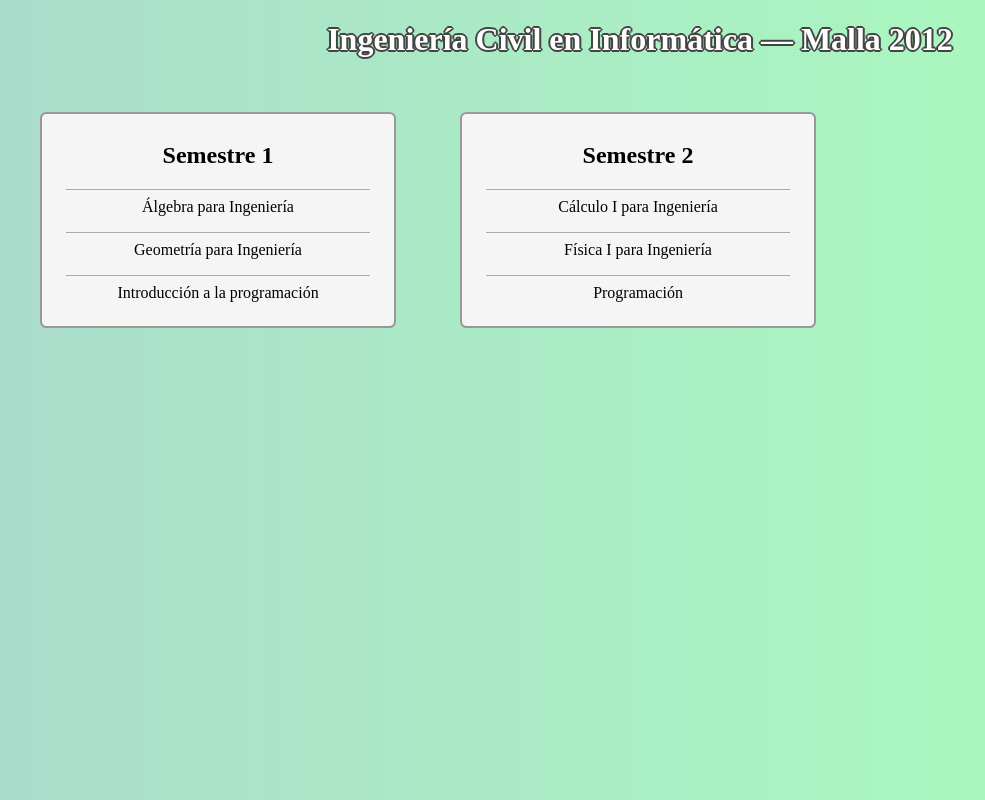
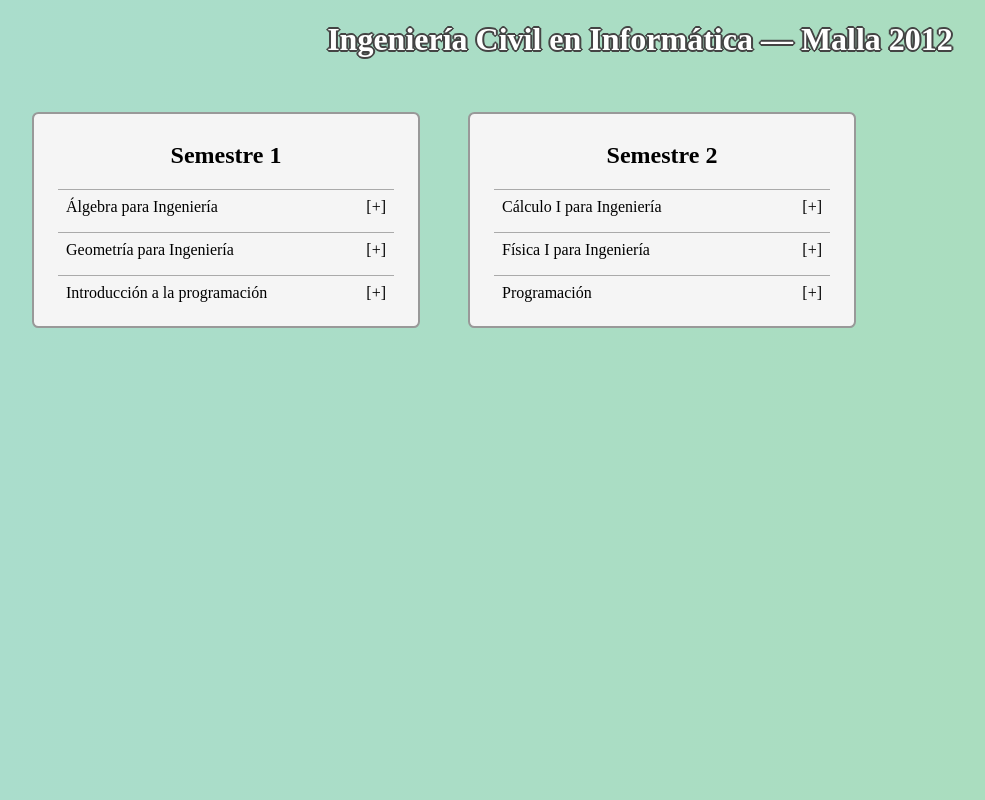
Before and after one commit to sandov/los_borbotones, a React (Create React App) app: page / in a window 1280 px wide. Shown: the whole page, without its empty margins (0-985 px from the left). Built offline with nearby package versions, Linux system fonts and the light colour scheme.

Commit message:
Crea botón [+] que se muestra en c/asignatura

```diff
--- a/src/components/Asignatura.js
+++ b/src/components/Asignatura.js
@@ -1,10 +1,12 @@
 import React from "react";
+import BotonAsignatura from "./BotonAsignatura.js";
 
 class Asignatura extends React.Component {
     render(){
         return (
             <div className="asignatura">
-                {this.props.data.nombre}
+                {this.props.data.nombre} &nbsp;
+                <BotonAsignatura />
             </div>
         );
     }
--- /dev/null
+++ b/src/components/BotonAsignatura.js
@@ -0,0 +1,17 @@
+import React from "react";
+
+function click_boton(){
+    alert("Hizo clic en botón ver más");
+}
+
+class BotonAsignatura extends React.Component {
+    render() {
+        return(
+            <span className="boton-asignatura" onClick={click_boton}>
+                [+]
+            </span>
+        );
+    }
+}
+
+export default BotonAsignatura;
--- a/src/index.css
+++ b/src/index.css
@@ -1,15 +1,15 @@
 body {
-    background-image: linear-gradient(90deg, #adc, #afb);
+    background-image: linear-gradient(90deg, #adc, #adb);
     font-family: Ubuntu;
 }
 
 .semestre{
-    margin: 2em 2em;
+    margin: 2em 1.5em;
     background-color: #f5f5f5;
     display: inline-block;
     border-radius: .4em;
     padding: .5em 1em;
-    width: 20em;
+    width: 22em;
     border: solid #999 2px;
 
 }
@@ -18,7 +18,7 @@ body {
     margin:.5em;
     padding: .5em;
     border-top: solid #aaa 1px;
-    text-align: center;
+    text-align: left;
 }
 
 h2{
@@ -30,3 +30,8 @@ h2{
     text-shadow: 2px 0 0 #444, -2px 0 0 #444, 0 2px 0 #444, 0 -2px 0 #444, 1px 1px #444, -1px -1px 0 #444, 1px -1px 0 #444, -1px 1px 0 #444;
     text-align: center;
 }
+
+.boton-asignatura {
+    float: right;
+    cursor: pointer;
+}
```
Also changed, not shown: src/res/malla.js (line endings or trailing spaces).
